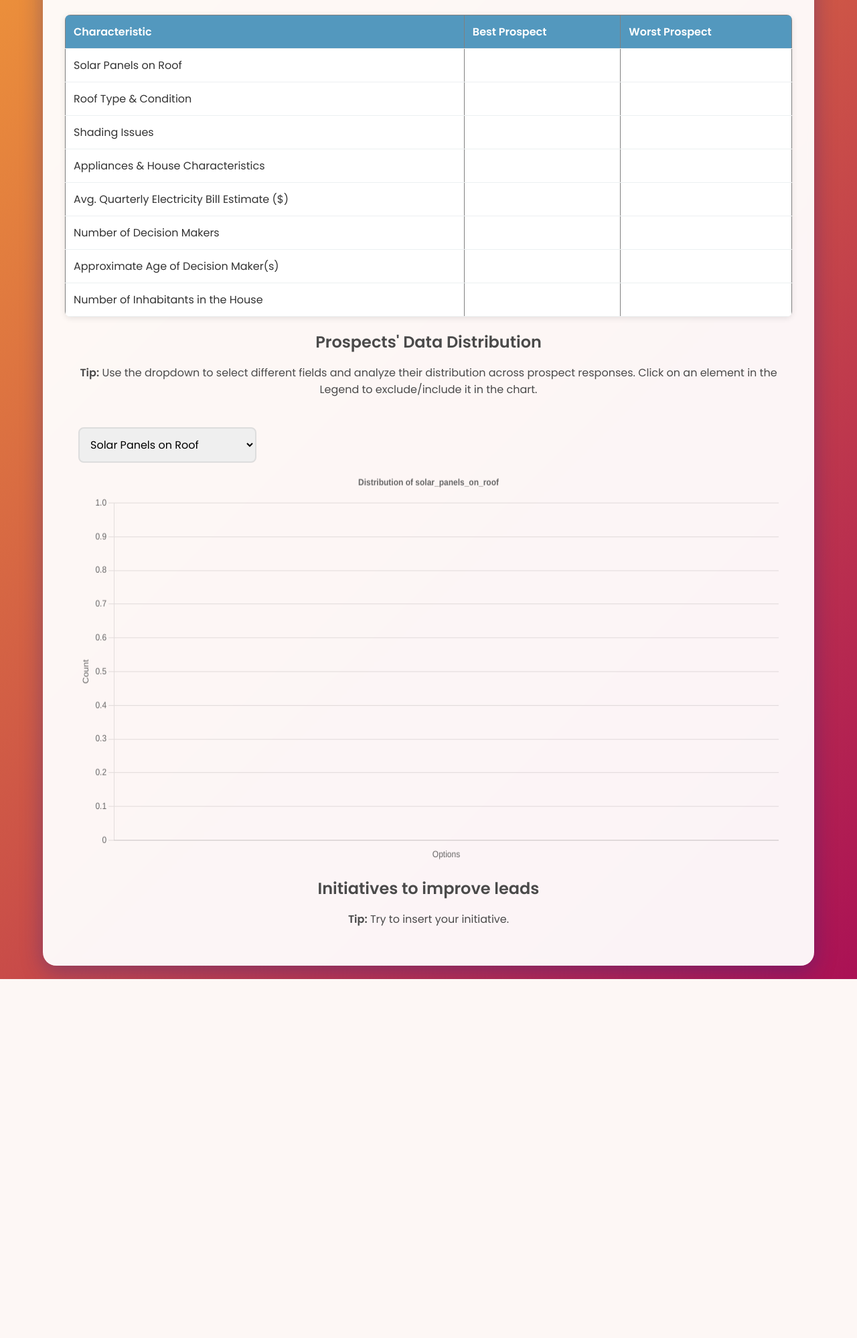
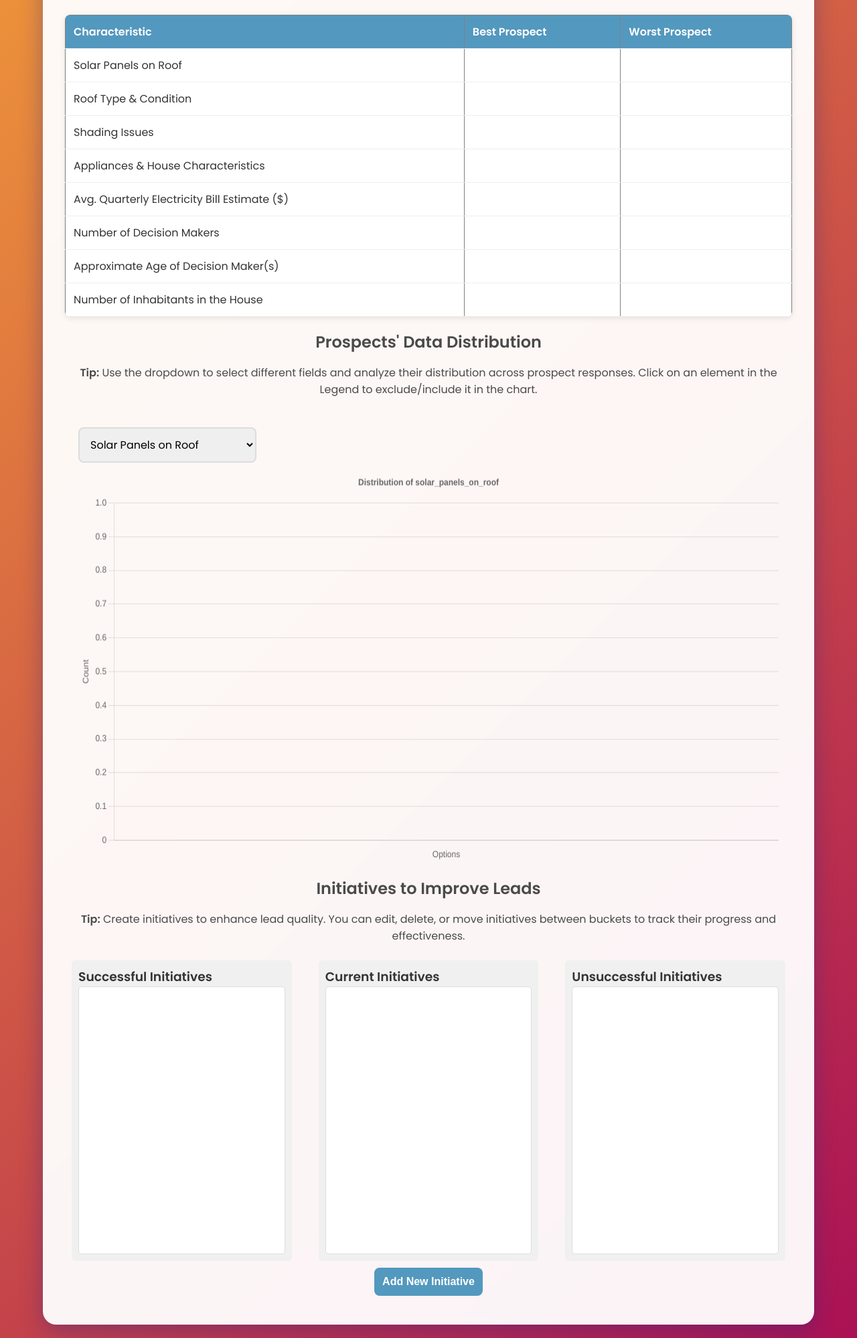
Before and after one commit to alessandroredrouge/Solar-Leads, a Flask app: page /prospect_qualification in a window 1280 px wide. Shown: the part 288-2286 px from the top of the page at 67% size. Before the commit the page ends 1750 px from the top, so only its background shows below. Run offline with Flask 2, Linux system fonts and the light colour scheme; the visitor is signed in with stand-in values (Sample User, id 1); data that the repository does not hold is empty; parts of the project's set-up code (start-up, migrations or seed data) failed here and were passed over.

Commit message:
Implemented the Initiatives Section. Now, it is possible to create new Initiatives that can be stored permanently in the MongoDB database and assigned to one of 3 categories: Successful, Current, Unsuccesful. Moreover, one can delete them or move them between buckets

```diff
--- a/app/main.py
+++ b/app/main.py
@@ -4,7 +4,7 @@
 
 from flask import Flask, render_template, request, session, redirect, url_for, session, flash, jsonify
 from data_processing import sync_local_cache, get_one_day_performance, get_overall_performance, get_team_overview, get_team_performance, get_prospect_responses, get_reasons_of_no, prepare_data_for_prediction, get_prospect_personas, get_prospects_data_distribution_data
-from database import save_data, delete_data, delete_ALL_data, load_data, load_num_of_data, load_ML_prediction_data, get_map_data, get_last_available_date_for_user
+from database import save_data, delete_data, delete_ALL_data, load_data, load_num_of_data, load_ML_prediction_data, get_map_data, get_last_available_date_for_user, save_initiative, get_initiatives, update_initiative, delete_initiative
 from datetime import datetime
 from ML_model import load_trained_model
 import os
@@ -214,6 +214,33 @@ def get_prospects_data_distribution(field):
     data = get_prospects_data_distribution_data(field)
     return jsonify(data)
 
+@app.route('/save_initiative', methods=['POST'])
+def save_initiative_route():
+    initiative = request.json
+    if not initiative:
+        return jsonify({"error": "No data provided"}), 400
+    initiative_id = save_initiative(initiative)
+    return jsonify({"message": "Initiative saved successfully", "id": str(initiative_id)}), 200
+
+@app.route('/get_initiatives', methods=['GET'])
+def get_initiatives_route():
+    initiatives = get_initiatives()
+    # Convert ObjectId to string for JSON serialization
+    for initiative in initiatives:
+        initiative['_id'] = str(initiative['_id'])
+    return jsonify(initiatives)
+
+@app.route('/update_initiative/<initiative_id>', methods=['PUT'])
+def update_initiative_route(initiative_id):
+    updated_data = request.json
+    update_initiative(initiative_id, updated_data)
+    return jsonify({"message": "Initiative updated successfully"}), 200
+
+@app.route('/delete_initiative/<initiative_id>', methods=['DELETE'])
+def delete_initiative_route(initiative_id):
+    delete_initiative(initiative_id)
+    return jsonify({"message": "Initiative deleted successfully"}), 200
+
 @app.route('/get_team_overview', methods=['GET'])
 def get_team_overview_data():
     if session.get('role') != 'Manager':
--- a/app/static/script.js
+++ b/app/static/script.js
@@ -483,6 +483,214 @@ document.addEventListener('DOMContentLoaded', function() {
     }
 });
 
+document.addEventListener('DOMContentLoaded', function() {
+    const lists = document.querySelectorAll('.initiative-list');
+    const addButton = document.getElementById('add-initiative');
+    const modal = document.getElementById('initiative-modal');
+    const closeBtn = modal.querySelector('.close');
+    const form = document.getElementById('initiative-form');
+
+    function getInitiatives() {
+        fetch('/get_initiatives')
+            .then(response => response.json())
+            .then(data => {
+                initiatives = {
+                    successful: data.filter(i => i.status === 'successful'),
+                    current: data.filter(i => i.status === 'current'),
+                    unsuccessful: data.filter(i => i.status === 'unsuccessful')
+                };
+                renderInitiatives();
+            })
+            .catch(error => console.error('Error fetching initiatives:', error));
+    }
+
+    function renderInitiatives() {
+    Object.keys(initiatives).forEach(status => {
+        const list = document.getElementById(`${status}-list`);
+        list.innerHTML = '';
+        initiatives[status].forEach((initiative, index) => {
+            const item = createInitiativeElement(initiative, index, status);
+            list.appendChild(item);
+        });
+    });
+}
+
+    function createInitiativeElement(initiative, index, currentBucket) {
+        const item = document.createElement('div');
+        item.classList.add('initiative-item');
+        item.draggable = true;
+
+        // Determine the other two buckets
+        const buckets = ['successful', 'current', 'unsuccessful'];
+        const otherBuckets = buckets.filter(bucket => bucket !== currentBucket);
+
+        item.innerHTML = `
+            <span class="problem-tag">${initiative.problem}</span>
+            <h4>${initiative.title}</h4>
+            <p>${initiative.description}</p>
+            <p>Timeline: ${initiative.timeline}</p>
+            <p>Cost: $${initiative.cost}</p>
+            <p>People: ${initiative.people}</p>
+            <button class="delete-initiative" data-id="${initiative._id}">Delete</button>
+            <div class="move-buttons">
+                <button class="move-initiative" data-target="${otherBuckets[0]}">Move to ${otherBuckets[0]}</button>
+                <button class="move-initiative" data-target="${otherBuckets[1]}">Move to ${otherBuckets[1]}</button>
+            </div>
+        `;
+        item.dataset.index = index;
+
+        // Add event listener for delete button
+        const deleteButton = item.querySelector('.delete-initiative');
+        deleteButton.addEventListener('click', function(e) {
+            e.stopPropagation(); // Prevent dragging when clicking delete
+            deleteInitiative(initiative._id);
+        });
+
+        // Add event listeners for move buttons
+        const moveButtons = item.querySelectorAll('.move-initiative');
+        moveButtons.forEach(button => {
+            button.addEventListener('click', function(e) {
+                e.stopPropagation(); // Prevent dragging when clicking move
+                const targetBucket = this.getAttribute('data-target');
+                moveInitiative(initiative, currentBucket, targetBucket);
+            });
+        });
+
+        return item;
+    }
+
+    function moveInitiative(initiative, fromBucket, toBucket) {
+        // Remove initiative from current bucket
+        initiatives[fromBucket] = initiatives[fromBucket].filter(init => init._id !== initiative._id);
+
+        // Add initiative to new bucket
+        initiatives[toBucket].push(initiative);
+
+        // Update initiative status in the database
+        updateInitiativeStatus(initiative._id, toBucket);
+
+        // Re-render initiatives
+        renderInitiatives();
+    }
+    function deleteInitiative(initiativeId) {
+        if (confirm('Are you sure you want to delete this initiative?')) {
+            fetch(`/delete_initiative/${initiativeId}`, {
+                method: 'DELETE',
+            })
+            .then(response => response.json())
+            .then(data => {
+                console.log(data.message);
+                getInitiatives();
+            })
+            .catch(error => console.error('Error:', error));
+        }
+    }
+
+    function updateInitiativeStatus(initiativeId, newStatus) {
+        fetch(`/update_initiative/${initiativeId}`, {
+            method: 'PUT',
+            headers: {
+                'Content-Type': 'application/json',
+            },
+            body: JSON.stringify({ status: newStatus }),
+        })
+        .then(response => response.json())
+        .then(data => console.log(data.message))
+        .catch(error => console.error('Error:', error));
+    }
+
+    lists.forEach(list => {
+        list.addEventListener('dragover', e => {
+            e.preventDefault();
+            const draggingItem = document.querySelector('.dragging');
+            const afterElement = getDragAfterElement(list, e.clientY);
+            if (afterElement == null) {
+                list.appendChild(draggingItem);
+            } else {
+                list.insertBefore(draggingItem, afterElement);
+            }
+        });
+
+        list.addEventListener('dragend', () => {
+            const items = Array.from(list.querySelectorAll('.initiative-item'));
+            const bucketId = list.id.split('-')[0];
+            initiatives[bucketId] = items.map(item => initiatives[item.dataset.bucketId][item.dataset.index]);
+            saveInitiative();
+            renderInitiatives();
+        });
+    });
+
+    // FIXME: you can currently drag initiatives between buckets, but you can't drop them in the bucket
+    function getDragAfterElement(container, y) {
+        const draggableElements = [...container.querySelectorAll('.initiative-item:not(.dragging)')];
+        return draggableElements.reduce((closest, child) => {
+            const box = child.getBoundingClientRect();
+            const offset = y - box.top - box.height / 2;
+            if (offset < 0 && offset > closest.offset) {
+                return { offset: offset, element: child };
+            } else {
+                return closest;
+            }
+        }, { offset: Number.NEGATIVE_INFINITY }).element;
+    }
+
+    addButton.addEventListener('click', () => {
+        form.reset();
+        modal.style.display = 'block';
+    });
+
+    closeBtn.addEventListener('click', () => {
+        modal.style.display = 'none';
+    });
+
+    form.addEventListener('submit', function(e) {
+        e.preventDefault();
+        const initiative = {
+            title: document.getElementById('initiative-title').value,
+            problem: document.getElementById('initiative-problem').value,
+            description: document.getElementById('initiative-description').value,
+            timeline: document.getElementById('initiative-timeline').value,
+            cost: parseFloat(document.getElementById('initiative-cost').value),
+            people: parseInt(document.getElementById('initiative-people').value),
+            status: 'current' // Assuming new initiatives always start as 'current'
+        };
+
+        console.log('Sending initiative:', initiative);
+
+        saveInitiative(initiative);
+    });
+
+    function saveInitiative(initiative) {
+        console.log('Sending initiative:', initiative);
+        fetch('/save_initiative', {
+            method: 'POST',
+            headers: {
+                'Content-Type': 'application/json',
+            },
+            body: JSON.stringify(initiative),
+        })
+        .then(response => {
+            if (!response.ok) {
+                return response.text().then(text => {
+                    throw new Error(`HTTP error! status: ${response.status}, message: ${text}`);
+                });
+            }
+            return response.json();
+        })
+        .then(data => {
+            console.log('Initiative saved:', data);
+            renderInitiatives();
+            modal.style.display = 'none';
+            form.reset();
+            getInitiatives();
+        })
+        .catch(error => {
+            console.error('Error saving initiative:', error);
+        });
+    }
+    getInitiatives();
+});
+
 // Scripts for the Analytics page
 // Call this function when the analytics page loads
 document.addEventListener('DOMContentLoaded', function() {
--- a/app/static/style.css
+++ b/app/static/style.css
@@ -570,3 +570,144 @@ tbody tr:hover {
 .page-input input[type="number"] {
     width: 80px;
 }
+
+/* Initiatives feature in Prospect Qualification page */
+.initiatives-container {
+    display: flex;
+    justify-content: space-between;
+    margin-top: 20px;
+    flex-direction: column;
+    gap: 20px;
+    margin-top: 20px;
+}
+
+.initiative-bucket {
+    flex: 1;
+    margin: 0 10px;
+    padding: 10px;
+    background-color: #f0f0f0;
+    border-radius: 5px;
+}
+
+.initiative-header {
+    display: flex;
+    justify-content: space-between;
+    align-items: center;
+    margin-bottom: 5px;
+}
+
+.initiative-list {
+    height: 400px;
+    min-height: unset;
+    overflow-y: auto;
+    padding: 10px;
+    background-color: white;
+    border: 1px solid #ddd;
+    border-radius: 5px;
+}
+
+.initiative-item {
+    background-color: #fff;
+    border: 1px solid #ddd;
+    padding: 10px;
+    margin-bottom: 10px;
+    border-radius: 5px;
+    cursor: move;
+}
+
+.initiative-item .problem-tag {
+    display: inline-block;
+    padding: 2px 5px;
+    background-color: #007bff;
+    color: white;
+    border-radius: 3px;
+    font-size: 0.8em;
+    margin-bottom: 5px;
+}
+
+.modal {
+    display: none;
+    position: fixed;
+    z-index: 2000;
+    left: 0;
+    top: 0;
+    width: 100%;
+    height: 100%;
+    overflow: auto;
+    background-color: rgba(0,0,0,0.4);
+}
+
+.modal-content {
+    background-color: #fefefe;
+    margin: 15% auto;
+    padding: 20px;
+    border: 1px solid #888;
+    width: 80%;
+    max-width: 500px;
+}
+
+.close {
+    color: #aaa;
+    float: right;
+    font-size: 28px;
+    font-weight: bold;
+    cursor: pointer;
+}
+
+.close:hover,
+.close:focus {
+    color: black;
+    text-decoration: none;
+    cursor: pointer;
+}
+
+.delete-initiative {
+    background-color: #ff4d4d;
+    color: white;
+    border: none;
+    border-radius: 4px;
+    padding: 5px 10px;
+    font-size: 14px;
+    cursor: pointer;
+    display: block;
+    margin-top: 10px;
+    width: 100%;
+}
+
+.delete-initiative:hover {
+    background-color: #ff1a1a;
+}
+
+.move-buttons {
+    display: flex;
+    justify-content: space-between;
+    margin-top: 10px;
+}
+
+.move-initiative {
+    background-color: #4CAF50;
+    color: white;
+    border: none;
+    padding: 5px 10px;
+    text-align: center;
+    text-decoration: none;
+    display: inline-block;
+    font-size: 14px;
+    margin: 4px 2px;
+    cursor: pointer;
+    border-radius: 4px;
+}
+
+.move-initiative:hover {
+    background-color: #45a049;
+}
+
+@media screen and (min-width: 768px) {
+    .initiatives-container {
+        flex-direction: row;
+    }
+
+    .initiative-bucket {
+        margin: 0 10px;
+    }
+}
--- a/app/templates/prospect_qualification.html
+++ b/app/templates/prospect_qualification.html
@@ -114,13 +114,59 @@
             </div>
         </div>
 
+        <h2>Initiatives to Improve Leads</h2>
+        <p class="data-tip"><strong>Tip:</strong> Create initiatives to enhance lead quality. You can edit, delete, or move initiatives between buckets to track their progress and effectiveness.</p>
+        <div class="initiatives-container">
+            <div class="initiative-bucket" id="successful-initiatives">
+                <h3>Successful Initiatives</h3>
+                <div class="initiative-list" id="successful-list"></div>
+            </div>
+            <div class="initiative-bucket" id="current-initiatives">
+                <h3>Current Initiatives</h3>
+                <div class="initiative-list" id="current-list"></div>
+            </div>
+            <div class="initiative-bucket" id="unsuccessful-initiatives">
+                <h3>Unsuccessful Initiatives</h3>
+                <div class="initiative-list" id="unsuccessful-list"></div>
+            </div>
+        </div>
+        <button id="add-initiative">Add New Initiative</button>
 
-        <h2>Initiatives to improve leads</h2>
-        <p class="data-tip"><strong>Tip:</strong> Try to insert your initiative.</p>
-        <!-- There are 3 buckets: Succesful, Current and Unsuccesfull Initiatives.
-         For each bucket, Create a structure containing different tasks that can be saved and visualized, of which you can change order through drag & drop, that with two buttons you can or eliminate definitively or move in another bucket
-         Each element contains the problem the initiative addresses (as a colored tag), its title , a brief description, a timeline, an estimation of costs and of people to involve -->
-
+        <!-- Initiative Modal -->
+        <div id="initiative-modal" class="modal">
+            <div class="modal-content">
+                <span class="close">&times;</span>
+                <h2>Initiative Details</h2>
+                <form id="initiative-form">
+                    <input type="hidden" id="initiative-id">
+                    <div class="form-group">
+                        <label for="initiative-title">Title:</label>
+                        <input type="text" id="initiative-title" required>
+                    </div>
+                    <div class="form-group">
+                        <label for="initiative-problem">Problem Addressed:</label>
+                        <input type="text" id="initiative-problem" required>
+                    </div>
+                    <div class="form-group">
+                        <label for="initiative-description">Description:</label>
+                        <textarea id="initiative-description" required></textarea>
+                    </div>
+                    <div class="form-group">
+                        <label for="initiative-timeline">Timeline:</label>
+                        <input type="text" id="initiative-timeline" required>
+                    </div>
+                    <div class="form-group">
+                        <label for="initiative-cost">Estimated Cost:</label>
+                        <input type="number" id="initiative-cost" required>
+                    </div>
+                    <div class="form-group">
+                        <label for="initiative-people">People Involved:</label>
+                        <input type="number" id="initiative-people" required>
+                    </div>
+                    <button type="submit">Save Initiative</button>
+                </form>
+            </div>
+        </div>
     </div>
 </body>
 </html>
```
Also changed, not shown: app/database.py (+18 -0 lines).
